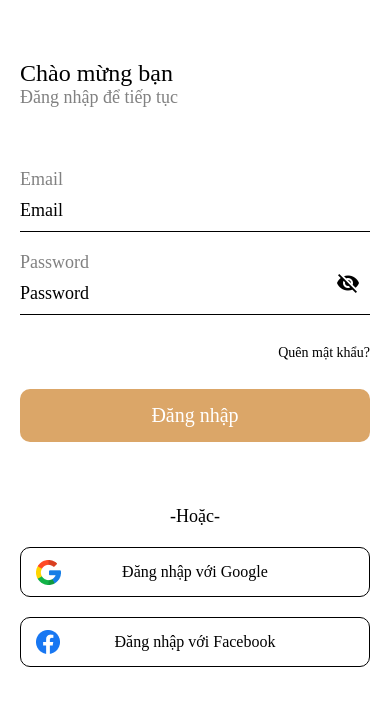
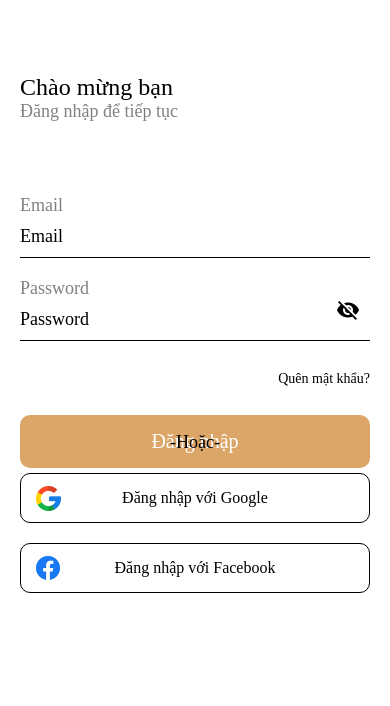
Before and after one commit to NguyenVanViet2004/Wedding_Dress_Consultation_App, a React Native app: screen /Login in a window 390 px wide. Shown: the top 706 px of the page. Built offline with nearby package versions, Linux system fonts and the light colour scheme.

Commit message:
feat(package.json): thêm thư viện react-native-simple-toast

```diff
--- a/package.json
+++ b/package.json
@@ -24,6 +24,7 @@
     "react-native-reanimated": "^3.7.1",
     "react-native-safe-area-context": "^4.9.0",
     "react-native-screens": "^3.29.0",
+    "react-native-simple-toast": "^3.3.0",
     "react-native-sound": "^0.11.2",
     "react-native-toast-message": "^2.2.0",
     "react-native-track-player": "^4.0.1",
--- a/src/screens/Login/Login.style.jsx
+++ b/src/screens/Login/Login.style.jsx
@@ -23,7 +23,8 @@ export const LoginStyles = StyleSheet.create({
     },
     loginForm:{
         flex: 2,
-        gap: SPACING.space_20
+        gap: SPACING.space_20,
+        marginBottom: SPACING.space_20
     },
     forgotPasswordLabel:{
         fontFamily: FONTFAMILY.Roboto_Light,
--- a/src/screens/Login/Login.tsx
+++ b/src/screens/Login/Login.tsx
@@ -1,20 +1,21 @@
-import { View, Text, SafeAreaView, TouchableOpacity, Image } from 'react-native'
+import { View, Text, SafeAreaView, TouchableOpacity, Image, ScrollView, KeyboardAvoidingView, Platform } from 'react-native'
 import React from 'react'
 import { LoginStyles as styles } from './Login.style'
 import ButtonCustom from '../../components/Button/ButtonCustom'
 import TextInputCustom from '../../components/TextInput/TextInputCustom'
 import { useNavigation } from '@react-navigation/native';
+import Toast from 'react-native-simple-toast';
 
 
 const Login = () => {
   const navigation = useNavigation();
-  const [emailCheck, setEmailCheck] = React.useState(null);
-  const [passwordCheck, setPasswordCheck] = React.useState(null);
+  const [emailCheck, setEmailCheck] = React.useState<any>();
+  const [passwordCheck, setPasswordCheck] = React.useState<any>();
 
   const loginHandler = () => {
     console.log(emailCheck, passwordCheck);
 
-    if (!emailCheck && emailCheck != null && !passwordCheck && passwordCheck != null) {
+    if (!emailCheck && emailCheck != undefined && !passwordCheck && passwordCheck != undefined) {
       navigation.reset({
         index: 0,
         routes: [
@@ -23,7 +24,9 @@ const Login = () => {
       }
       );
     } else {
-      console.log(12345);
+      setEmailCheck(true);
+      setPasswordCheck(true);
+      Toast.show('This is a long toast.', Toast.LONG);
     }
   }
 
@@ -35,8 +38,9 @@ const Login = () => {
         <Text style={styles.subLoginTitleText} >Đăng nhập để tiếp tục</Text>
       </View>
 
+      <ScrollView>
         {/* Login form */}
-      <View style={styles.loginForm} >
+        <KeyboardAvoidingView behavior={Platform.OS === 'ios' ? 'padding' : 'height'} style={styles.loginForm} >
           <TextInputCustom props={{
             placeholder: 'Email',
             autoCapitalize: 'none',
@@ -66,7 +70,7 @@ const Login = () => {
 
             <ButtonCustom props={{ label: 'Đăng nhập' }} onPress={loginHandler} />
           </View>
-      </View>
+        </KeyboardAvoidingView>
 
         {/* Option login form */}
         <View style={styles.optionsLoginForm} >
@@ -82,6 +86,7 @@ const Login = () => {
             <Text style={styles.labelButton} >Đăng nhập với Facebook</Text>
           </TouchableOpacity>
         </View>
+      </ScrollView>
     </SafeAreaView>
   )
 }
```
Also changed, not shown: 2 other files (tests, documents, lock files or other folders). Lines whose indentation alone changed are shown as unchanged.
